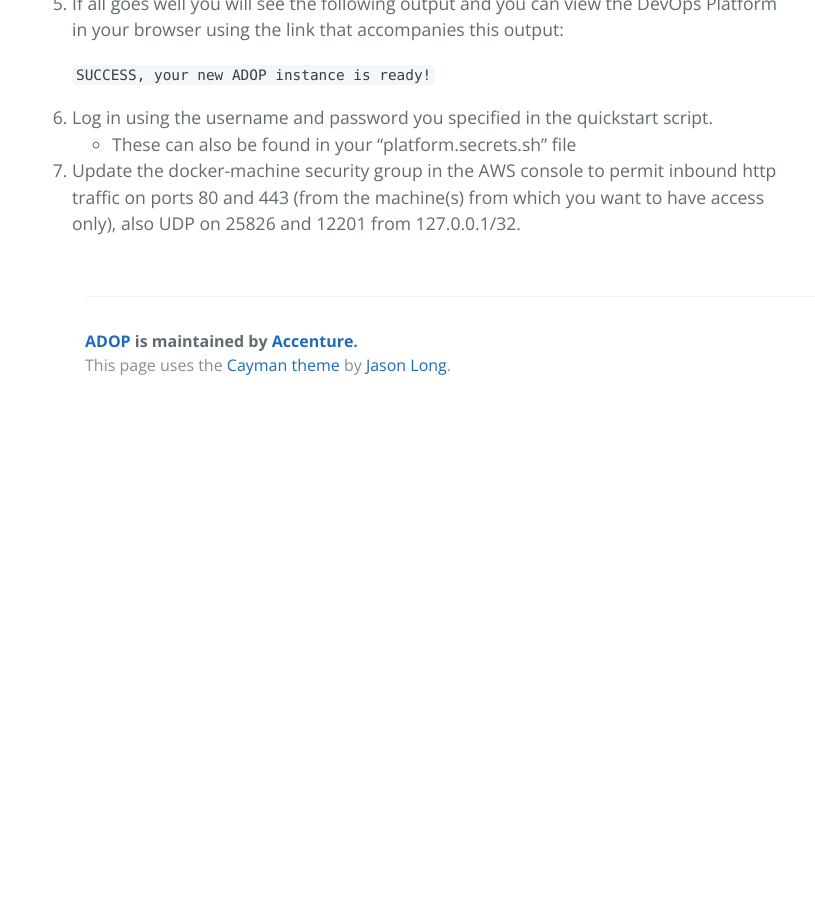
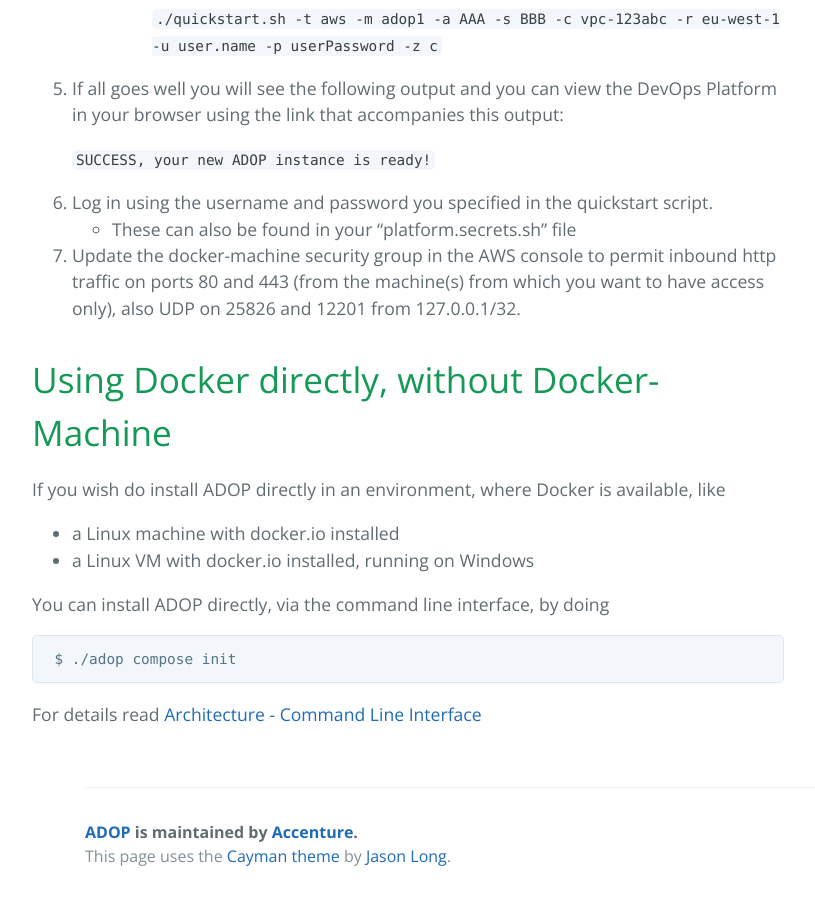
Before and after one commit to Accenture/adop-docker-compose, a Jekyll site: the page built from site/_docs/quickstart.md, in a window 1280 px wide and 900 px high, scrolled down 1682 px. Shown: the whole window, without its empty margins (139-954 px from the left). Built offline with Jekyll 4.4.1, drawn with Linux system fonts in a browser that asks for light colours; before the commit the page ends 2091 px from its top, so only the background shows below that.

Commit message:
Add an explanation, about deploying ADOP directly, on Linux with docker, without using docker-machine.
Add an explanation, about deploying ADOP directly, on Linux with docker, without using docker-machine.
Reference https://accenture.github.io/adop-docker-compose/docs/architecture/cli/

````diff
--- a/site/_docs/quickstart.md
+++ b/site/_docs/quickstart.md
@@ -5,6 +5,8 @@
 ---
 
 These instructions will spin up an instance in a single server in AWS ([for **_evaluation_** purposes](/adop-docker-compose/docs/evaluation-mode)). Please check the [prerequisites](/adop-docker-compose/docs/prerequisites/).
+
+# Using Docker-Machine
 
 NB. the instructions will also work in anywhere supported by [Docker Machine](https://docs.docker.com/machine/), just follow the relevant Docker Machine instructions for your target platform and then start at step 3 below and (you can set the VPC_ID to NA).
 
@@ -54,3 +56,16 @@
     - These can also be found in your "platform.secrets.sh" file
 
 1. Update the docker-machine security group in the AWS console to permit inbound http traffic on ports 80 and 443 (from the machine(s) from which you want to have access only), also UDP on 25826 and 12201 from 127.0.0.1/32.
+
+
+# Using Docker directly, without Docker-Machine
+
+If you wish do install ADOP directly in an environment, where Docker is available, like
+* a Linux machine with docker.io installed
+* a Linux VM with docker.io installed, running on Windows
+
+You can install ADOP directly, via the command line interface, by doing
+```
+ $ ./adop compose init
+```
+For details read [Architecture - Command Line Interface](https://accenture.github.io/adop-docker-compose/docs/architecture/cli/)
````
